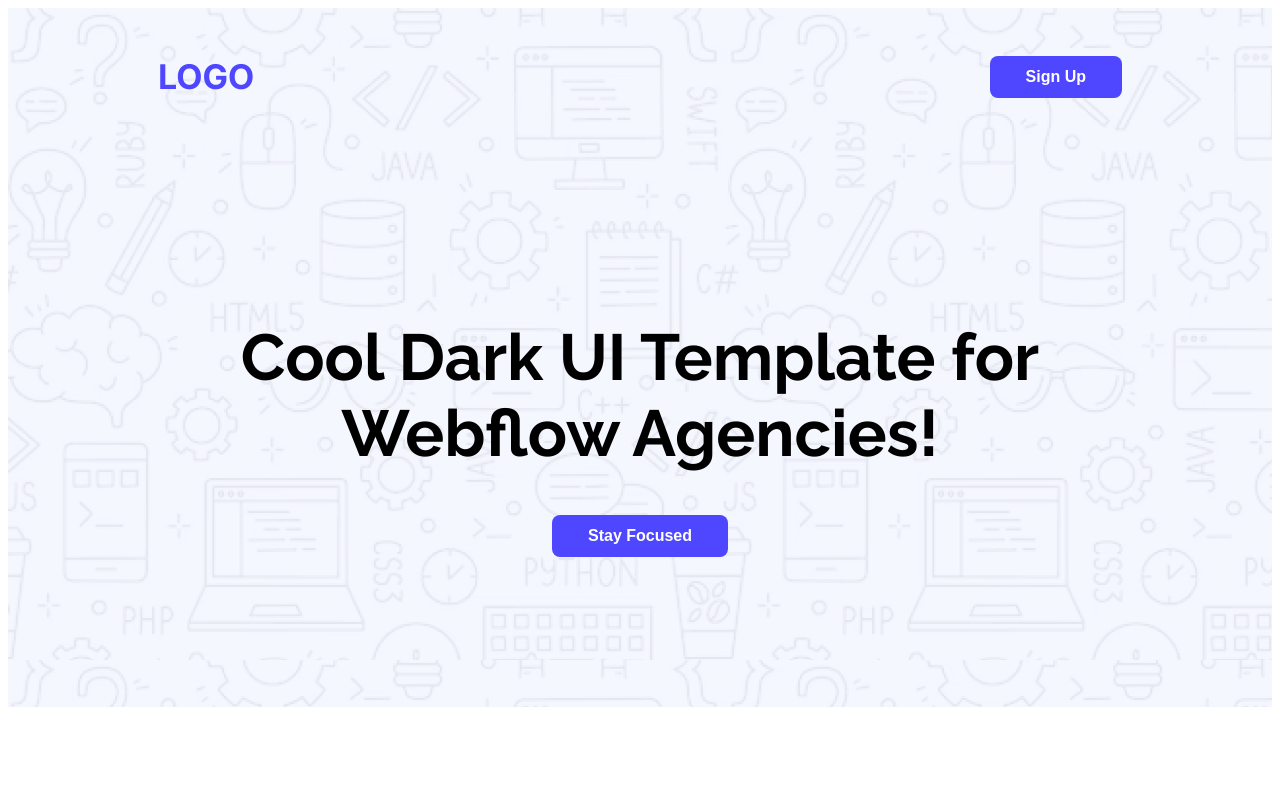
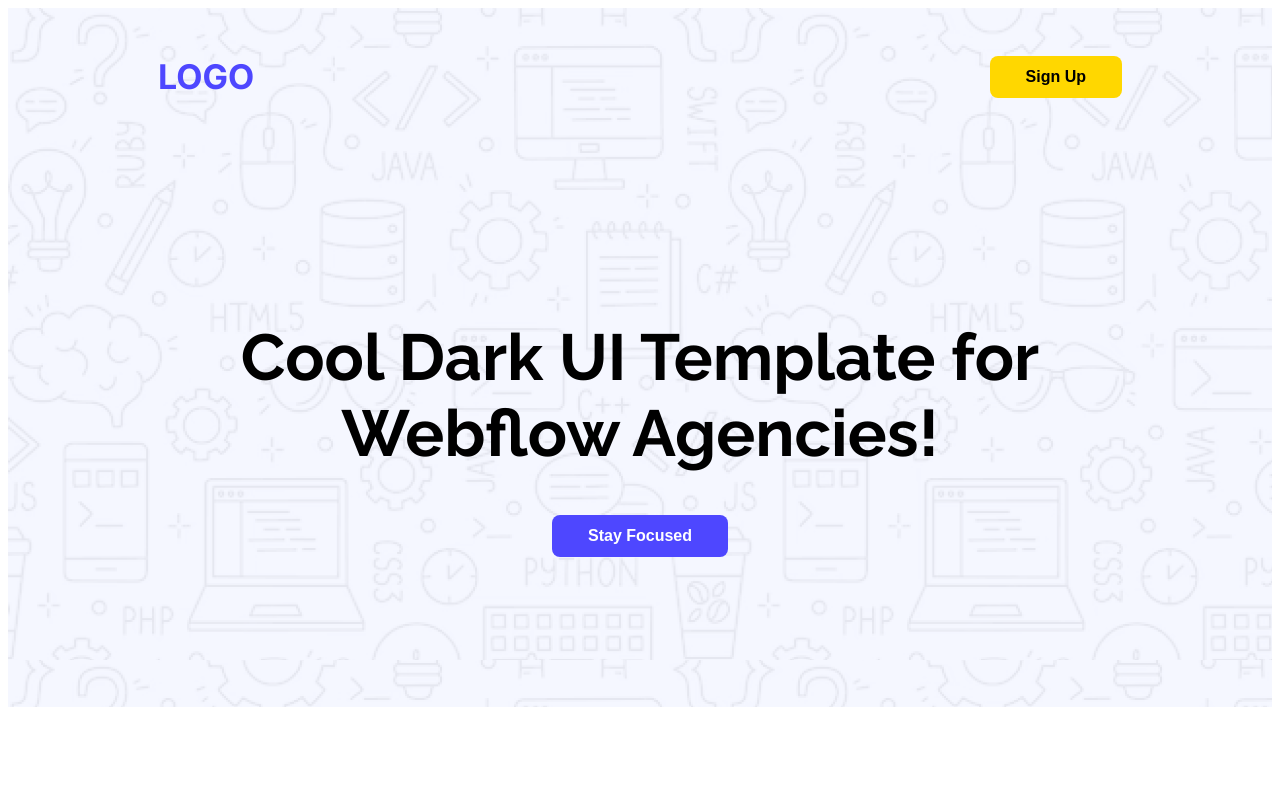
Before and after one commit to akashchy23/akash-ph-a01, a plain HTML site: page index.html in a window 1280 px wide. In both pictures the pointer is over the button "Sign Up". Shown: the top 800 px of the page. Drawn offline with Linux system fonts and the light colour scheme.

Commit message:
gave update on all button

```diff
--- a/style.css/project.css
+++ b/style.css/project.css
@@ -24,6 +24,11 @@
     font-size: 16px;
     font-weight: bold;
 
+}
+
+button:hover{
+    background-color: gold;
+    color: black;
 }
 /* header related style */
 header{
```
